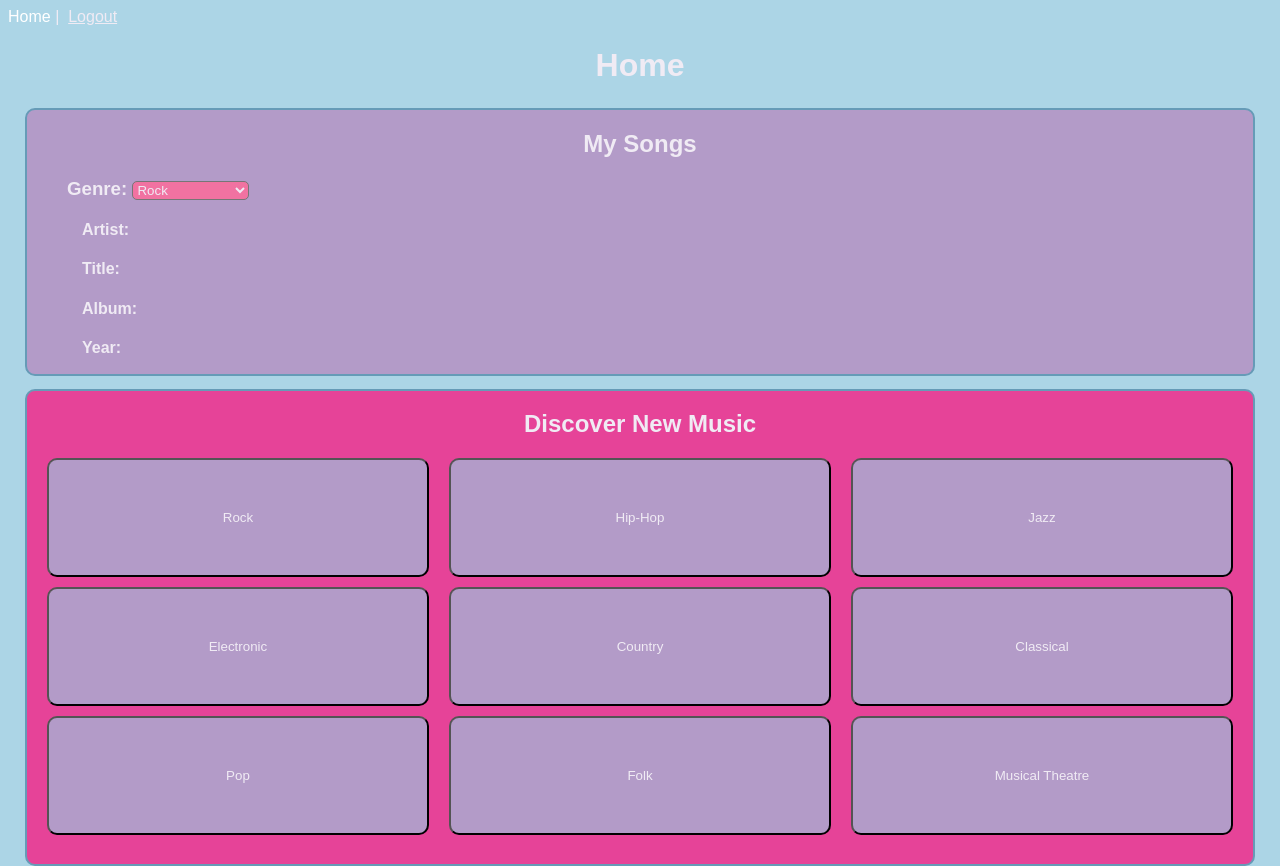
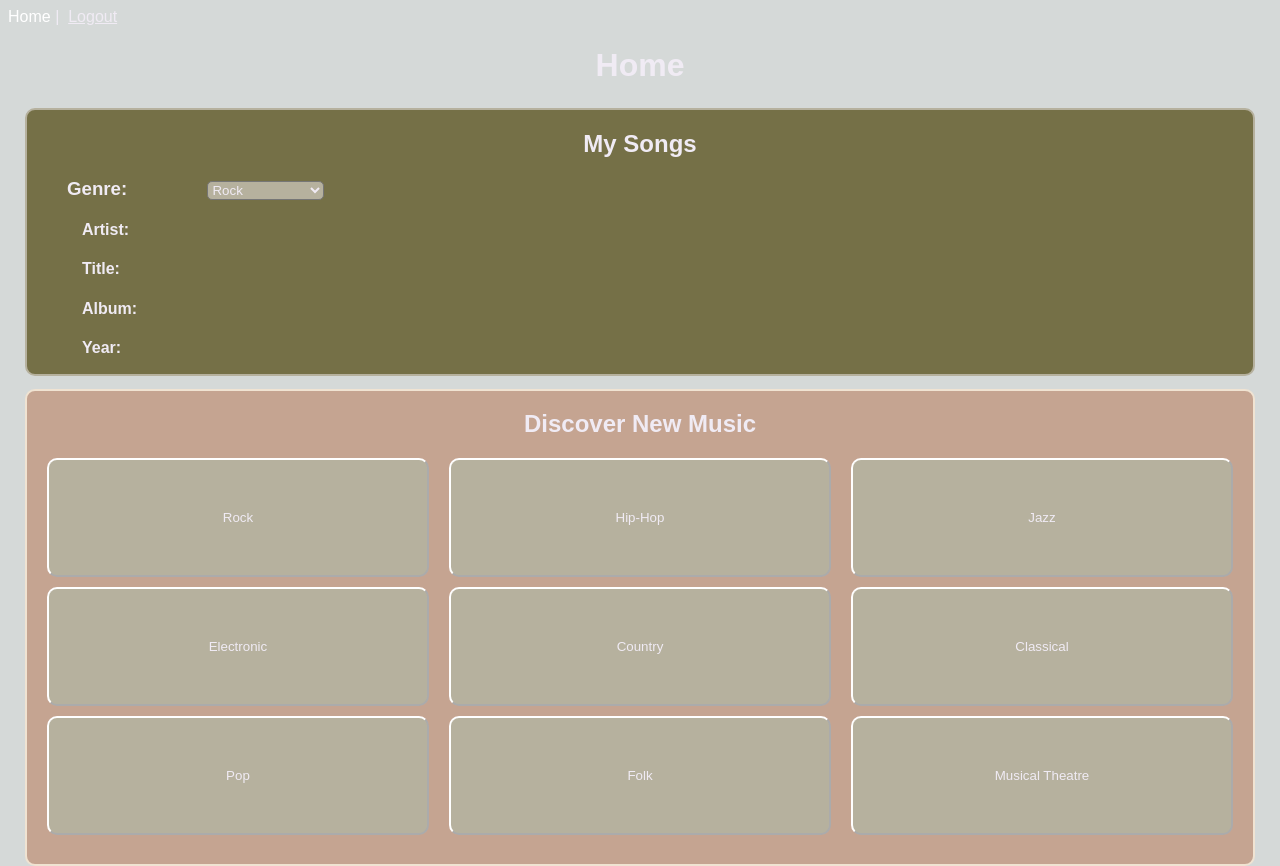
Before and after one commit to m1cheller1chardson/MusicSuggestorApp, a Vue app in the folder vue/: page / in a window 1280 px wide. Built offline with nearby package versions, Linux system fonts and the light colour scheme; sample sign-in values are in the browser's storage.

Commit message:
mySongs and discoverMusic components added, color scheme changed

```diff
--- a/vue/src/App.vue
+++ b/vue/src/App.vue
@@ -9,14 +9,13 @@
 </template>
 
 <style>
-
 /* HEADERS */
 .my-songs-header {
-  background-color: #B39BC8;
+  background-color: #757047;
 }
 
 .discover-header {
-  background-color: #e64398;
+  background-color: #C5A491;
 }
 
 h2 {
@@ -25,17 +24,18 @@ h2 {
 }
 
 h3 {
-  background-color: #B39BC8;
+  background-color: #757047;
   margin-left: 40px;
 }
 
 h4 {
-  background-color: #B39BC8;
+  background-color: #757047;
   margin-left: 55px;
+  margin-bottom: 60p
 }
 
 * {
-  background-color: #ACD5E6;
+  background-color: #D5D9D8;
   font-family: Arial;
   font-style: normal;
   color: #F0EBF4;
@@ -56,12 +56,14 @@ h4 {
 }
 
 #genre-dropdown {
-  background-color: #F172a1;
+  background-color: #B6B19E;
   border-radius: 5px;
+  margin-left: 75px;
 }
 
 .genre-btn {
-  background-color: #B39BC8;
+  background-color: #B6B19E;
+  border-color: white;
   width: 95%;
   padding: 50px 30px 50px 30px;
   /* margin: 10px 10px; */
@@ -72,22 +74,20 @@ h4 {
 }
 
 /* CONTAINERS */
-#box {
+.my-songs {
+  border: 2px solid #B6B19E;
   border-radius: 10px;
-}
-
-.box1 {
-  border: 2px solid #669bb7;
-  background-color: #B39BC8;
+  background-color: #757047;
   color: #F0EBF4;
   justify-content: center;
   height: 97%;
   width: 97%;
 }
 
-.box2 {
-  border: 2px solid #669bb7;
-  background-color: #e64398;
+.discover-music {
+  border: 2px solid #F0E3D2;
+  border-radius: 10px;
+  background-color: #C5A491;
   color: #F0EBF4;
   margin-top: 25px;
   height: 100%;
@@ -98,7 +98,7 @@ h4 {
   display: grid;
   grid-template-columns: 1fr 1fr 1fr;
   grid-template-rows: 1fr 1fr 1fr;
-  background-color: #e64398;
+  background-color: #C5A491;
   padding: 0px 10px 0px 10px;
   grid-row-gap: 10px;
   justify-items: center;
@@ -113,5 +113,4 @@ h4 {
     "box2";
   place-items: center;
 }
-
 </style>
--- /dev/null
+++ b/vue/src/components/DiscoverNewMusicComponent.vue
@@ -0,0 +1,31 @@
+<template>
+  <div class="discover-music">
+    <h2 class="discover-header">Discover New Music</h2>
+      <div class="genre-container">
+        <button class="genre-btn">Rock</button>
+        <button class="genre-btn">Hip-Hop</button>
+        <button class="genre-btn">Jazz</button>
+        <button class="genre-btn">Electronic</button>
+        <button class="genre-btn">Country</button>
+        <button class="genre-btn">Classical</button>
+        <button class="genre-btn">Pop</button>
+        <button class="genre-btn">Folk</button>
+        <button class="genre-btn">Musical Theatre</button>
+      </div>
+  </div>
+</template>
+
+<script>
+export default {
+    name: "discoverMusic",
+    data(){
+        return {
+
+        }
+    }
+}
+</script>
+
+<style>
+
+</style>
--- /dev/null
+++ b/vue/src/components/MySongsComponent.vue
@@ -0,0 +1,41 @@
+<template>
+    <div class="my-songs">
+        <h2 class="my-songs-header">My Songs</h2>
+        <h3>Genre:
+            <select name="genre" id="genre-dropdown">Genre
+                <option value="rock" id="genre-dropdown">Rock</option>
+                <option value="hip-hop" id="genre-dropdown">Hip-Hop</option>
+                <option value="jazz" id="genre-dropdown">Jazz</option>
+                <option value="electric" id="genre-dropdown">Electric</option>
+                <option value="country" id="genre-dropdown">Country</option>
+                <option value="classical" id="genre-dropdown">Classical</option>
+                <option value="pop" id="genre-dropdown">Pop</option>
+                <option value="folk" id="genre-dropdown">Folk</option>
+                <option value="musical-theatre" id="genre-dropdown">Musical Theatre</option>
+            </select>
+        </h3>
+        <h4>Artist:</h4>
+        <h4>Title:</h4>
+        <h4>Album:</h4>
+        <h4>Year:</h4>
+    </div>
+</template>
+
+<script>
+export default {
+    name: "mySongs",
+    data() {
+        return {
+            newSong: {
+                genre: '',
+                artist: '',
+                title: '',
+                album: '',
+                year: ''
+            }
+        }
+    }
+}
+</script>
+
+<style></style>
--- a/vue/src/views/Home.vue
+++ b/vue/src/views/Home.vue
@@ -1,45 +1,21 @@
 <template>
   <div class="home">
     <h1>Home</h1>
-    <div class="box1" id="box" label="my-songs">
-      <h2 class="my-songs-header">My Songs</h2>
-      <h3>Genre:
-        <select name="genre" id="genre-dropdown">Genre
-          <option value="rock" id="genre-dropdown">Rock</option>
-          <option value="hip-hop" id="genre-dropdown">Hip-Hop</option>
-          <option value="jazz" id="genre-dropdown">Jazz</option>
-          <option value="electric" id="genre-dropdown">Electric</option>
-          <option value="country" id="genre-dropdown">Country</option>
-          <option value="classical" id="genre-dropdown">Classical</option>
-          <option value="pop" id="genre-dropdown">Pop</option>
-          <option value="folk" id="genre-dropdown">Folk</option>
-          <option value="musical-theatre" id="genre-dropdown">Musical Theatre</option>
-        </select>
-      </h3>
-      <h4>Artist:</h4>
-      <h4>Title:</h4>
-      <h4>Album:</h4>
-      <h4>Year:</h4>
-    </div>
-    <div class="box2" id="box" label="discover-music">
-      <h2 class="discover-header">Discover New Music</h2>
-      <div class="genre-container">
-        <button class="genre-btn">Rock</button>
-        <button class="genre-btn">Hip-Hop</button>
-        <button class="genre-btn">Jazz</button>
-        <button class="genre-btn">Electronic</button>
-        <button class="genre-btn">Country</button>
-        <button class="genre-btn">Classical</button>
-        <button class="genre-btn">Pop</button>
-        <button class="genre-btn">Folk</button>
-        <button class="genre-btn">Musical Theatre</button>
-      </div>
-    </div>
+    <my-songs-component></my-songs-component>
+    <discover-new-music-component></discover-new-music-component>
+
   </div>
 </template>
 
 <script>
+import DiscoverNewMusicComponent from '../components/DiscoverNewMusicComponent.vue';
+import MySongsComponent from '../components/MySongsComponent.vue';
+
 export default {
+  components: {
+    MySongsComponent,
+    DiscoverNewMusicComponent
+  },
   name: "home"
 };
 </script>
```
